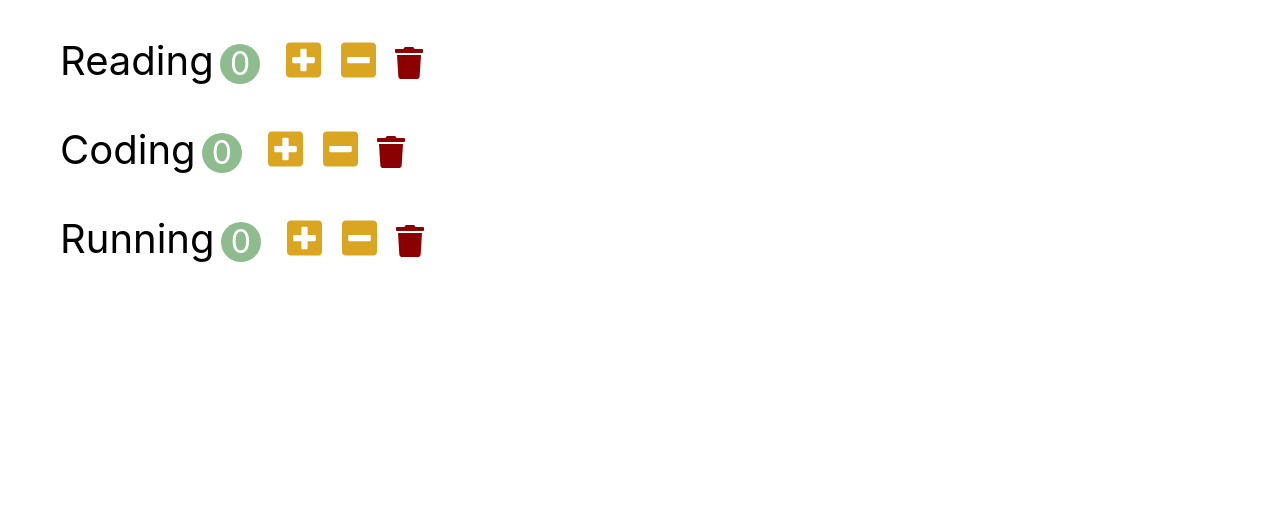
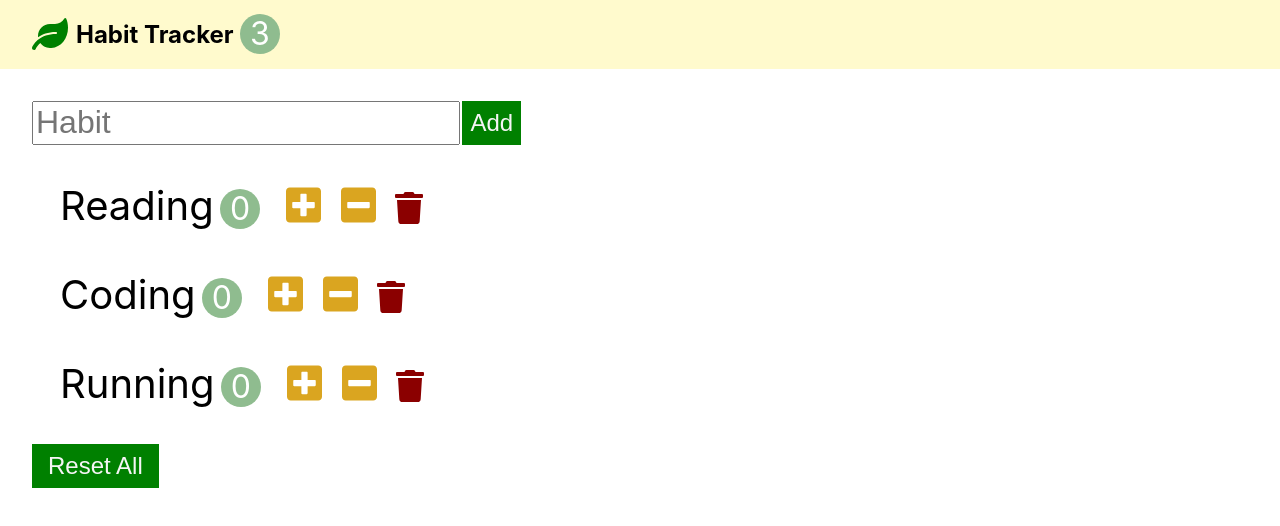
Before and after one commit to programmer-heeney/habit-tracker, a React (Create React App) app: page / in a window 1280 px wide. Shown: the top 526 px of the page. Built offline with nearby package versions, Linux system fonts and the light colour scheme.

Commit message:
add item 기능 추가

```diff
--- a/src/App.css
+++ b/src/App.css
@@ -2,6 +2,46 @@ button {
   outline: none;
   border: 0;
   cursor: pointer;
+}
+
+/* Navbar */
+nav {
+  display: flex;
+  align-items: center;
+  padding-left: 2em;
+  background-color: lemonchiffon;
+}
+
+.navbar-logo {
+  color: green;
+  font-size: 2rem;
+  padding-right: 0.5rem;
+}
+
+.input-wrap {
+  display: flex;
+  align-self: center;
+  padding: 2rem 2rem 0 2rem;
+}
+
+.habit-input {
+  font-size: 2rem;
+}
+
+.input-button {
+  font-size: 1.5rem;
+  padding: 0.5rem;
+  margin: 0 0.1em;
+  background-color: green;
+  color: whitesmoke;
+}
+
+.reset-button {
+  font-size: 1.5rem;
+  padding: 0.5rem 1rem;
+  margin: 0 2rem;
+  background-color: green;
+  color: whitesmoke;
 }
 
 .habit {
--- a/src/app.jsx
+++ b/src/app.jsx
@@ -1,8 +1,61 @@
-import React from 'react';
+import React, { Component } from 'react';
 import './app.css';
+import Navbar from './components/navbar'
+import Input from './components/input'
+import Habits from './components/habits'
 
-function App() {
-  return <h1>Hello :)</h1>;
+class app extends Component {
+  state = {
+    habits: [
+      { id: 1, name: 'Reading', count: 0 },
+      { id: 2, name: 'Coding', count: 0 },
+      { id: 3, name: 'Running', count: 0 },
+    ]
+  };
+
+  handleIncrement = (habit) => {
+    const habits = [...this.state.habits]
+    const index = habits.indexOf(habit);
+    habits[index].count++;
+    this.setState({ habits });
+  };
+
+  handleDecrement = (habit) => {
+    const habits = [...this.state.habits]
+    const index = habits.indexOf(habit);
+    const count = habits[index].count - 1;
+    habits[index].count = count < 0 ? 0 : count;
+    this.setState({ habits });
+  };
+
+  handleDelete = (habit) => {
+    // const habits = [...this.state.habits];
+    // const index = habits.indexOf(habit);
+    // habits.splice(index, 1);
+    // this.setState({ habits });
+    const habits = this.state.habits.filter(item => item.id !== habit.id);
+    this.setState({ habits });
+  };
+
+  addItem = () => {
+    const habits = [...this.state.habits];
+    const input = document.querySelector('#input-item');
+    const habit = { id: Math.random().toString(36).substr(2, 9), name: input.value.charAt(0).toUpperCase() + input.value.slice(1), count: 0 };
+    habits.push(habit);
+    console.log(habits);
+    this.setState({ habits });
+
+    input.value = "";
+  }
+
+  render() {
+    return (
+      <>
+        <Navbar totalCount={3} />
+        <Habits habits={this.state.habits} onAdd={this.addItem} onIncrement={this.handleIncrement} onDecrement={this.handleDecrement} onDelete={this.handleDelete} />
+      </>
+    );
+  }
 }
 
-export default App;
+export default app;
--- a/src/components/habits.jsx
+++ b/src/components/habits.jsx
@@ -2,53 +2,37 @@ import React, { Component } from 'react';
 import Habit from './habit';
 
 class Habits extends Component {
-    state = {
-        habits: [
-            { id: 1, name: 'Reading', count: 0 },
-            { id: 2, name: 'Coding', count: 0 },
-            { id: 3, name: 'Running', count: 0 },
-        ]
-    };
-
-    handleIncrement = (habit) => {
-        const habits = [...this.state.habits];
-        const index = habits.indexOf(habit);
-        habits[index].count++;
+    addItem = () => { this.props.onAdd(); }
+    handleKeyDown = (event) => {
+        event.key === 'Enter' && this.addItem();
+    }
+    handleReset = () => {
+        const habits = this.props.habits;
+        habits.forEach(habit => habit.count = 0);
         this.setState({ habits });
-    };
-
-    handleDecrement = (habit) => {
-        const habits = [...this.state.habits];
-        const index = habits.indexOf(habit);
-        const count = habits[index].count - 1;
-        habits[index].count = count < 0 ? 0 : count;
-        this.setState({ habits });
-    };
-
-    handleDelete = (habit) => {
-        // const habits = [...this.state.habits];
-        // const index = habits.indexOf(habit);
-        // habits.splice(index, 1);
-        // this.setState({ habits });
-        const habits = this.state.habits.filter(item => item.id !== habit.id);
-        this.setState({ habits });
-    };
-
+    }
     render() {
         return (
+            <>
+                <div className="input-wrap">
+                    <input id="input-item" className="habit-input" type="text" placeholder="Habit" onKeyDown={this.handleKeyDown} />
+                    <button className="input-button" onClick={this.addItem}>Add</button>
+                </div>
                 <ul>
                     {
-                    this.state.habits.map(habit =>
+                        this.props.habits.map(habit =>
                             <Habit
                                 key={habit.id}
                                 habit={habit}
-                            onIncrement={this.handleIncrement}
-                            onDecrement={this.handleDecrement}
-                            onDelete={this.handleDelete}
+                                onIncrement={this.props.onIncrement}
+                                onDecrement={this.props.onDecrement}
+                                onDelete={this.props.onDelete}
                             />
                         )
                     }
                 </ul>
+                <button className="reset-button" onClick={this.handleReset}>Reset All</button>
+            </>
         );
     }
 }
--- /dev/null
+++ b/src/components/input.jsx
@@ -0,0 +1,24 @@
+import React, { Component } from 'react';
+
+class Input extends Component {
+    addItem = () => {
+        const habits = [...this.props.habits];
+        const input = document.querySelector('#input-item');
+        const habit = { id: 4, name: input.value, count: 0 };
+        habits.push(habit);
+        console.log(habits);
+        this.setState({ habits });
+
+        input.value = "";
+    }
+    render() {
+        return (
+            <div className="input-wrap">
+                <input id="input-item" className="habit-input" type="text" placeholder="Habit" />
+                <button className="input-button" onClick={this.addItem}>Add</button>
+            </div>
+        );
+    }
+}
+
+export default Input;
--- /dev/null
+++ b/src/components/navbar.jsx
@@ -0,0 +1,19 @@
+import React, { Component } from 'react';
+
+class Navbar extends Component {
+    render() {
+        return (
+            <nav>
+                <span className="navbar-logo">
+                    <i className="fas fa-leaf"></i>
+                </span>
+                <h1 className="navbar-title">Habit Tracker</h1>
+                <span className="habit-count">{
+                    this.props.totalCount
+                }</span>
+            </nav>
+        );
+    }
+}
+
+export default Navbar;
--- a/src/index.js
+++ b/src/index.js
@@ -2,12 +2,11 @@ import React from 'react';
 import ReactDOM from 'react-dom';
 import './index.css';
 import App from './app';
-import Habits from './components/habits'
 import '@fortawesome/fontawesome-free/js/all.js';
 
 ReactDOM.render(
   <React.StrictMode>
-    <Habits />
+    <App />
   </React.StrictMode>,
   document.getElementById('root')
 );
```
Lines whose indentation alone changed are shown as unchanged.
